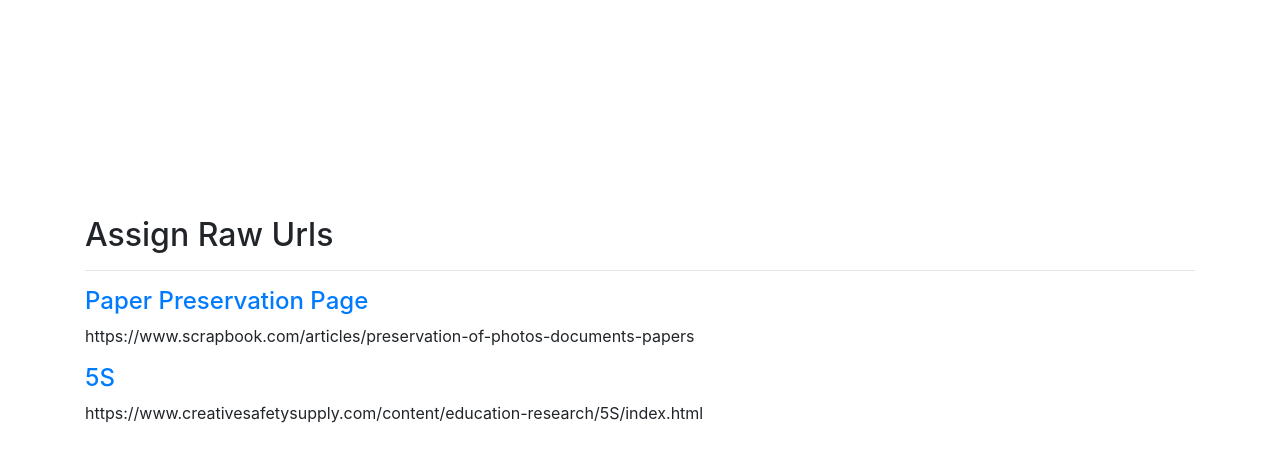
After one commit to TechRenT/data_entry_app, a Django app: page /vrpages/assign_rawurls/ in a window 1280 px wide. The commit adds this page. Shown: the top 462 px of the page. Run offline with Django 3.2, Linux system fonts and the light colour scheme; data comes from the database, SQL or seed files in the repository; both versions use the stored data as it was after the commit; some libraries are stand-ins or nearby versions.

Commit message:
add AssignRawUrl model, add urls, form, templates, views for this new feature

```diff
--- a/templates/layout.html
+++ b/templates/layout.html
@@ -23,6 +23,9 @@
         <li class="nav-item m-x-2 {% if request.resolver_match.url_name == 'qualify_polish_list' %}active{% endif %}">
           <a class="nav-link" href="{% url 'vrpages:qualify_polish_list' %}">Qualify and Polish</a>
         </li>
+        <li class="nav-item m-x-2 {% if request.resolver_match.url_name == 'assign_rawurls_list' %}active{% endif %}">
+          <a class="nav-link" href="{% url 'vrpages:assign_rawurls_list' %}">Assign Raw Urls</a>
+        </li>
         <li class="nav-item m-x-2">
           <a class="nav-link" href="#">Logout</a>
         </li>
--- a/vrpages/models.py
+++ b/vrpages/models.py
@@ -41,6 +41,8 @@ class PolishUrl(models.Model):
         return self.polished_url
 
 
-# class AssignRawUrl(models.Model):
-#     polisher = models.ForeignKey(User)
-#     number = models.IntegerField()
+class AssignRawUrl(models.Model):
+    created_at = models.DateTimeField(auto_now_add=True)
+    vrpage = models.ForeignKey(VRPage)
+    polisher = models.ForeignKey(User)
+    number = models.IntegerField()
--- /dev/null
+++ b/vrpages/templates/vrpages/assign_rawurl_list.html
@@ -0,0 +1,14 @@
+{% extends "layout.html" %}
+
+{% block title %}Polishing{% endblock %}
+
+{% block content %}
+    <div class="container">
+        <h2>Assign Raw Urls</h2>
+        <hr>
+        {% for vrpage in vrpages %}
+        <h4><a href="{% url 'vrpages:assign_rawurls' pk=vrpage.pk%}">{{ vrpage.name }}</a></h4>
+        <p>{{ vrpage.url }}</p>
+        {% endfor %}
+    </div>
+{% endblock %}
--- a/vrpages/urls.py
+++ b/vrpages/urls.py
@@ -5,10 +5,11 @@ from . import views
 urlpatterns = [
     url(r'^qualify/$', views.vrpage_qualify_list, name='qualify_list'),
     url(r'^polish/$', views.vrpage_polish_list, name='polish_list'),
+    url(r'^assign_rawurls/$', views.assign_rawurls_list, name='assign_rawurls_list'),
     url(r'^qualify_polish/$', views.qualify_polish_list, name='qualify_polish_list'),
     url(r'^(?P<pk>\d+)/qualify/$', views.rawurl_qualify, name='rawurl_qualify'),
     url(r'^(?P<pk>\d+)/polish/$', views.rawurl_polish, name='rawurl_polish'),
     url(r'^(?P<pk>\d+)/qualify_polish/$', views.qualify_polish, name='qualify_polish'),
-    # url(r'^(?P<pk>\d+)/assign_rawurls/$', views.assign_rawurls, name='assign_rawurls'),
+    url(r'^(?P<pk>\d+)/assign_rawurls/$', views.assign_rawurls, name='assign_rawurls'),
     url(r'^(?P<pk>\d+)/no_task/$', views.no_task, name='no_task'),
 ]
--- a/vrpages/views.py
+++ b/vrpages/views.py
@@ -20,6 +20,11 @@ def vrpage_polish_list(request):
 def qualify_polish_list(request):
     vrpages = models.VRPage.objects.all()
     return render(request, 'vrpages/qualify_polish_list.html', {'vrpages': vrpages})
+
+
+def assign_rawurls_list(request):
+    vrpages = models.VRPage.objects.all()
+    return render(request, 'vrpages/assign_rawurl_list.html', {'vrpages': vrpages})
 
 
 def rawurl_qualify(request, pk):
@@ -95,3 +100,17 @@ def qualify_polish(request, pk):
                                                     'polishform': polishform,
                                                     'rawurl': rawurl,
                                                     'polisher': request.user})
+
+
+def assign_rawurls(request, pk):
+    rawurls = models.RawUrl.objects.filter(vrpage_id=pk).filter(
+                checked=False).filter(polisher=None)
+    if rawurls:
+        form = forms.AssignRawUrlForm()
+        if request.method == 'POST':
+            if form.is_valid():
+                assign_request = form.save(commit=False)
+                assign_request.vrpage = pk
+                assign_request.save()
+        return render(request, 'vrpages/assign_rawurl.html', {'rawurls': rawurls, 'form': form})
+    return render(request, 'vrpages/assign_rawurl.html', {'rawurls': rawurls})
```
Also changed, not shown: vrpages/forms.py (+7 -3 lines), vrpages/templates/vrpages/assign_rawurl.html (added, +18 -0 lines), db.sqlite3, vrpages/migrations/0015_assignrawurl.py (added).
